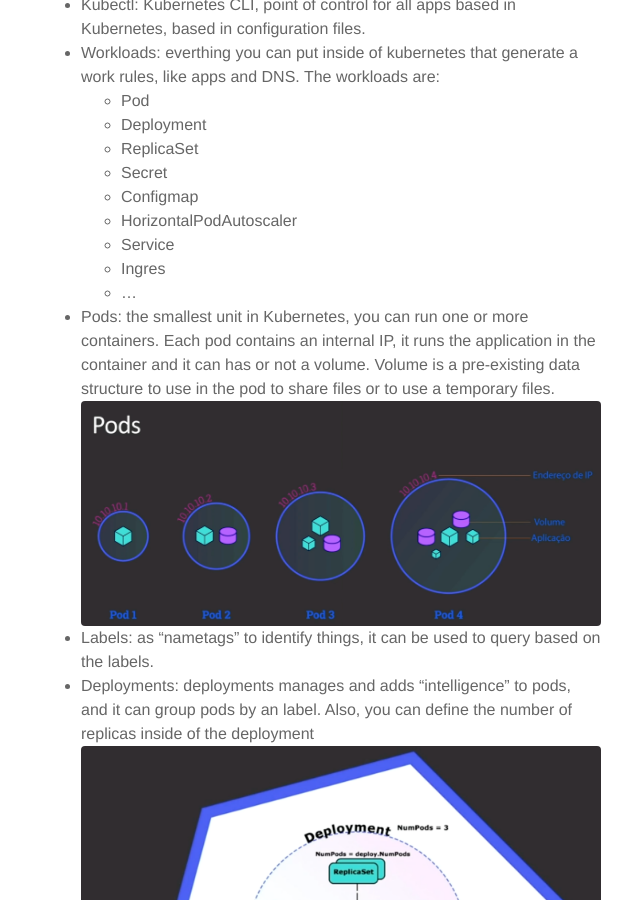
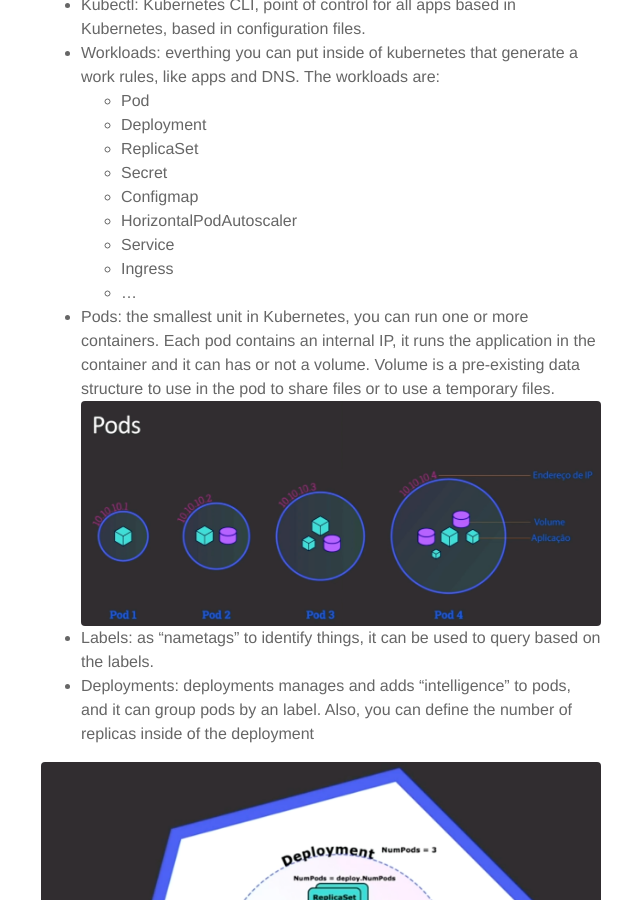
Before and after one commit to beatrizuezu/beatrizuezu.github.io, a Jekyll site: the page built from _posts/2021-10-05-kubernetes-notes.md, in a window 1280 px wide and 900 px high, scrolled down 1871 px. Shown: the whole window, without its empty margins (319-959 px from the left). Built offline with Jekyll 4.4.1, drawn with Linux system fonts in a browser that asks for light colours; comment, search, counter and statistics services are not loaded.

Commit message:
fix typo

```diff
--- a/_posts/2021-10-05-kubernetes-notes.md
+++ b/_posts/2021-10-05-kubernetes-notes.md
@@ -61,14 +61,17 @@
   - Configmap
   - HorizontalPodAutoscaler
   - Service
-  - Ingres
+  - Ingress
   - ...
 - Pods: the smallest unit in Kubernetes, you can run one or more containers. Each pod contains an internal IP, it runs the application in the container and it can has or not a volume. Volume is a pre-existing data structure to use in the pod to share files or to use a temporary files.
-    ![Pods](/assets/images/k8s-pods.png){: .center-image }
+![Pods](/assets/images/k8s-pods.png){: .center-image }
 - Labels: as “nametags” to identify things, it can be used to query based on the labels.
 - Deployments: deployments manages and adds "intelligence" to pods, and it can group pods by an label. Also, you can define the number of replicas inside of the deployment
-    ![Deployment](/assets/images/k8s-deployment.png){: .center-image }
-    ![Deployment](/assets/images/k8s-deployment-file-example.png){: .center-image }
+
+![Deployment](/assets/images/k8s-deployment.png){: .center-image }
+
+![Deployment File example](/assets/images/k8s-deployment-file-example.png){: .center-image }
+
 - Replicaset: it created by a deployment. It manage the number of replicas inside of the cluster. Each one contains a different image version, it is able to create versions of images. It always keep the desired number state.
 
 - Replication Controllers: responsible to manage the numbers of pods, pods' lifecycle, scaling up and down, rolling deployments, and monitoring.
@@ -81,11 +84,11 @@
 
 
 #### Sources:
-Post - [The Illustrated Children’s Guide to Kubernetes](https://www.cncf.io/phippy/the-childrens-illustrated-guide-to-kubernetes/)
-Youtube Video - [The Illustrated Children's Guide to Kubernetes](https://www.youtube.com/watch?v=4ht22ReBjno)
-Course - [Introduction to Kubernetes](https://www.edx.org/course/introduction-to-kubernetes)
-GitHub - [Descomplicando Kuberntes](https://github.com/badtuxx/DescomplicandoKubernetes)
-Bootcamp - [Maratona AKS: Tudo sobre Kubernetes de A a Z](https://channel9.msdn.com/Series/AKS-Bootcamp-From-zero-to-container-hero)
-Youtube Video - [Kubernetes Tutorial for Beginners - FULL COURSE in 4 Hours](https://youtu.be/X48VuDVv0do)
+- Post - [The Illustrated Children’s Guide to Kubernetes](https://www.cncf.io/phippy/the-childrens-illustrated-guide-to-kubernetes/)
+- Youtube Video - [The Illustrated Children's Guide to Kubernetes](https://www.youtube.com/watch?v=4ht22ReBjno)
+- Course - [Introduction to Kubernetes](https://www.edx.org/course/introduction-to-kubernetes)
+- GitHub - [Descomplicando Kuberntes](https://github.com/badtuxx/DescomplicandoKubernetes)
+- Bootcamp - [Maratona AKS: Tudo sobre Kubernetes de A a Z](https://channel9.msdn.com/Series/AKS-Bootcamp-From-zero-to-container-hero)
+- Youtube Video - [Kubernetes Tutorial for Beginners - FULL COURSE in 4 Hours](https://youtu.be/X48VuDVv0do)
 
 ---
```
Also changed, not shown: 1 other file.
